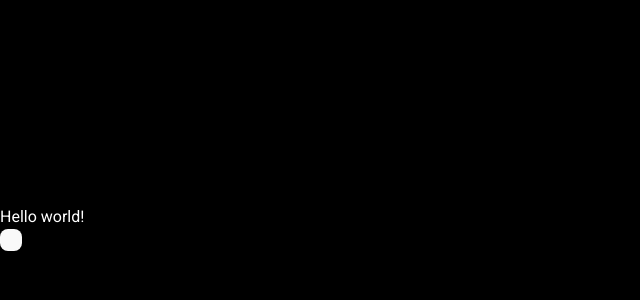
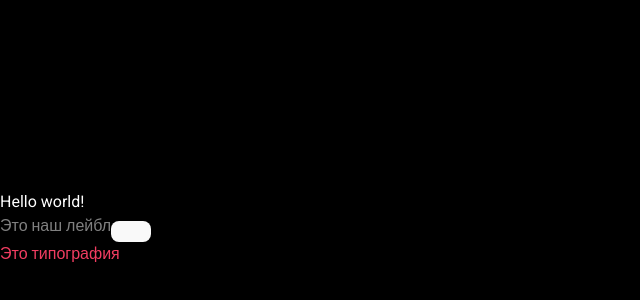
Before and after one commit to DmitrijSergeev/Cards, a React (Vite) app: page / in a window 1280 px wide. Shown: the part 172-472 px from the top of the page, without its empty margins (0-640 px from the left). Built offline with nearby package versions, Linux system fonts and the light colour scheme; a web font is replaced by a local one.

Commit message:
refactoring Checkbox.tsx

```diff
--- /dev/null
+++ b/src/app/App.module.scss
@@ -0,0 +1,3 @@
+.labelName{
+  color: var(--color-danger-300);
+}
--- a/src/app/App.tsx
+++ b/src/app/App.tsx
@@ -1,10 +1,23 @@
+import { useState } from 'react'
+
+import { Typography } from '@/components/ui/Typography'
 import { Checkbox } from '@/components/ui/checkbox'
 
+import s from './App.module.scss'
 export function App() {
+  const [checked, setCheked] = useState(false)
+
+  const onchangeHandler = (checked: boolean) => {
+    setCheked(checked)
+  }
+
   return (
     <>
       <div>Hello world!</div>
-      <Checkbox />
+      <Checkbox checked={checked} label={'Это наш лейбл'} onChange={onchangeHandler} />
+      <Typography as={'label'} className={s.labelName}>
+        Это типография
+      </Typography>
     </>
   )
 }
--- a/src/components/ui/checkbox/Checkbox.module.scss
+++ b/src/components/ui/checkbox/Checkbox.module.scss
@@ -1,19 +1,4 @@
-.form {
-  position: relative;
-  display: flex;
-}
 
-.upBox {
-  position: absolute;
-  display: flex;
-  margin-top: 50px;
-}
-
-.bottomBox {
-  position: absolute;
-  display: flex;
-  margin-top: 150px;
-}
 
 /* .checkbox {
   cursor: pointer;
@@ -28,20 +13,19 @@
   padding: 10px;
 
 } */
+.labelDisabled{
+  color: var(--color-dark-100);
+}
+
+.root{
+  s.wrapper{
+
+  }
+}
 
 .indicator {
   width: 18px;
   height: 18px;
-}
-
-.label {
-  cursor: pointer;
-  display: flex;
-  align-items: center;
-
-  &.disabled {
-    color: var(--color-checkbox-disabled);
-  }
 }
 
 .checked {
--- a/src/components/ui/checkbox/Checkbox.tsx
+++ b/src/components/ui/checkbox/Checkbox.tsx
@@ -1,8 +1,8 @@
 import { FC } from 'react'
 
 import { CheckboxTrue } from '@/components/ui/IconsComponents/checkboxIcons/CheckboxTrue'
+import { Typography } from '@/components/ui/Typography'
 import * as CheckboxRadix from '@radix-ui/react-checkbox'
-import { CheckIcon } from '@radix-ui/react-icons'
 
 import s from './Checkbox.module.scss'
 
@@ -10,33 +10,33 @@ export type CheckboxProps = {
   checked?: boolean
   disabled?: boolean
   label?: string
-  name?: string
-  onChange?: () => void
-  variant?: 'active' | 'default' | 'disabled' | 'focus' | 'hover'
+  onChange?: (checked: boolean) => void
 }
 export const Checkbox: FC<CheckboxProps> = props => {
-  const { checked, disabled, label, name, onChange, variant = 'default' } = props
+  const { checked, disabled, label, onChange } = props
 
-  const checkboxClasses = [s[variant]]
-
-  /*if (box) {
-    checkboxClasses.push(`${s.withIcon}`)
-  }*/
+  const className = {
+    label: s.labelDisabled,
+    root: s.root,
+    wrapper: s.wrapper,
+  }
 
   return (
-    <div className={s.form}>
-      <label className={s.label}>{label}</label>
-      <CheckboxRadix.Root
-        checked={checked}
-        className={checkboxClasses.join('')}
-        disabled={disabled}
-        onCheckedChange={onChange}
-      >
-        <CheckboxRadix.Indicator className={s.indicator}>
-          {/*<CheckboxTrue className={checked ? s.checked : ''} />*/}
-          <CheckIcon />
-        </CheckboxRadix.Indicator>
-      </CheckboxRadix.Root>
+    <div className={className.root}>
+      <div className={className.wrapper}>
+        {label && (
+          <Typography as={'label'} className={className.label}>
+            {label}
+          </Typography>
+        )}
+        <CheckboxRadix.Root checked={checked} disabled={disabled} onCheckedChange={onChange}>
+          {checked && (
+            <CheckboxRadix.Indicator className={s.indicator}>
+              <CheckboxTrue />
+            </CheckboxRadix.Indicator>
+          )}
+        </CheckboxRadix.Root>
+      </div>
     </div>
   )
 }
```
Also changed, not shown: 1 other file (tests, documents, lock files or other folders).
